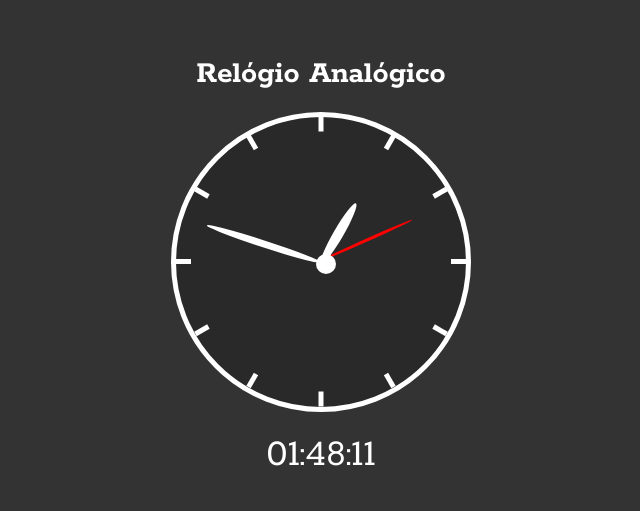
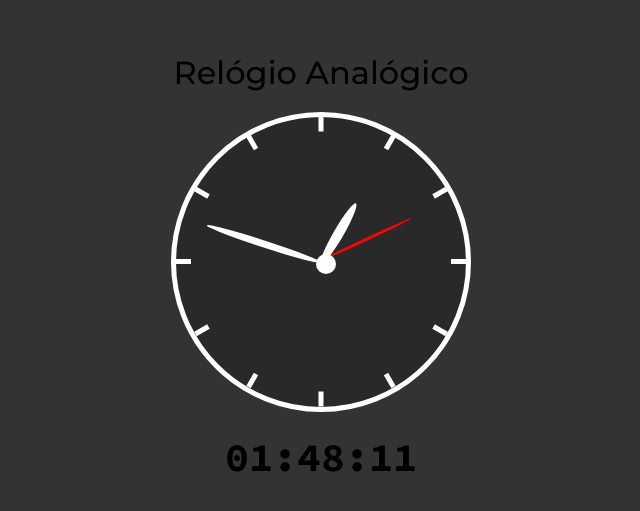
Before and after one commit to carlsgabriel/relogioAnalogico, a plain HTML site: page index.html in a window 1280 px wide. Shown: the part 133-644 px from the top of the page, without its empty margins (319-959 px from the left). Drawn offline with Linux system fonts and the light colour scheme.

Commit message:
adding styling and finishing the page

```diff
--- a/script.js
+++ b/script.js
@@ -3,6 +3,7 @@ let mostradorDigital = document.querySelector('.digital');
 let ponteiroSegundo = document.querySelector('.p_s');
 let ponteiroMinuto = document.querySelector('.p_m');
 let ponteiroHora = document.querySelector('.p_h');
+let body = document.querySelector('body');
 
 /*
 Função responsável por mostrar as horas na tela
@@ -13,6 +14,17 @@ function atualizarHora() {
     let segundoAtual = horarioAtual.getSeconds();
     let minutoAtual = horarioAtual.getMinutes();
     let horaAtual = horarioAtual.getHours();
+
+    //Manipular o background do body para que ele mude de acordo com a hora.
+    if(horaAtual > 6 && horaAtual < 12){
+        body.style.background = 'linear-gradient(to bottom,#87CEEB,#B0E0E6)';
+    } else if (horaAtual < 18){
+        body.style.background = 'linear-gradient(to bottom, #87CEFA, #FFB6C1, #FF8C00);';
+    } else {
+        body.style.background = 'linear-gradient(to bottom, #000033, #000000)';
+        document.querySelector('h1').style.color = '#FFF';
+        document.querySelector('.digital').style.color = '#FFF';
+    }
 
     //Adicionando as horas, minutos e segundo no mostrador digital.
     mostradorDigital.innerHTML = `${adicionarZero(horaAtual)}:${adicionarZero(minutoAtual)}:${adicionarZero(segundoAtual)}`;
@@ -28,8 +40,9 @@ function atualizarHora() {
     tem que ser inserido o "-90" porque a posição 0deg no rotate() fica no ponteiro das 3 horas no relógio, quando você usa o -90 ele vai pro 12 certinho.
 
     segundosEmGraus na verdade está contando os milisegundos.
+    6/1000 porque um segundo tem 1000 milisegundos.
     */
-    let segundosEmGraus = (6 * segundoAtual) + (milisegundoAtual * (6 / 1000)) - 90;
+    let segundosEmGraus = ((6 * segundoAtual) + (milisegundoAtual * (6 / 1000)) - 90) - 1;
     let minutosEmGraus = (6 * minutoAtual) - 90;
     let horasEmGraus = (30 * horaAtual) - 90;
     ponteiroSegundo.style.transform = `rotate(${segundosEmGraus}deg)`;
--- a/style.css
+++ b/style.css
@@ -1,4 +1,5 @@
-@import url('https://fonts.googleapis.com/css2?family=Rokkitt:ital,wght@0,100..900;1,100..900&display=swap');
+@import url('https://fonts.googleapis.com/css2?family=Source+Code+Pro:ital,wght@0,200..900;1,200..900&display=swap');
+@import url('https://fonts.googleapis.com/css2?family=Montserrat:ital,wght@0,100..900;1,100..900&display=swap');
 
 * {
     margin: 0;
@@ -13,12 +14,14 @@ body {
     align-items: center;
     flex-direction: column;
     background-color: #333;
-    font-family: 'Rokkitt';
+    font-family: 'Source Code Pro';
 }
 
 h1 {
-    color: #FFF;
+    color: #000;
     margin-bottom: 20px;
+    font-family: 'Montserrat';
+    font-weight: 500;
 }
 
 .relogio {
@@ -36,6 +39,7 @@ h1 {
     padding-top: 50%;
     margin-top: -3px;
 }
+
 .risco {
     width: 145px;
     height: 5px;
@@ -45,6 +49,7 @@ h1 {
     display: flex;
     justify-content: flex-end;
 }
+
 .risco .ponto {
     width: 15px;
     height: 100%;
@@ -58,6 +63,7 @@ h1 {
     padding-top: 50%;
     margin-top: -100%;
 }
+
 .p {
     transform-origin: left;
     transform: rotate(0deg);
@@ -68,18 +74,21 @@ h1 {
 .p_s {
     width: 100px;
     height: 3px;
-    background-color: #F00;
+    background-color: red;
 }
+
 .p_m {
     width: 120px;
     height: 7px;
     background-color: #FFF;
 }
+
 .p_h {
     width: 70px;
     height: 10px;
     background-color: #FFF;
 }
+
 .encaixe {
     width: 20px;
     height: 20px;
@@ -89,8 +98,10 @@ h1 {
     margin-top: -5px;
     margin-left: -5px;
 }
+
 .digital {
-    color: #FFF;
+    color: #000;
     font-size: 40px;
     margin-top: 20px;
+    font-weight: bold;
 }
```
